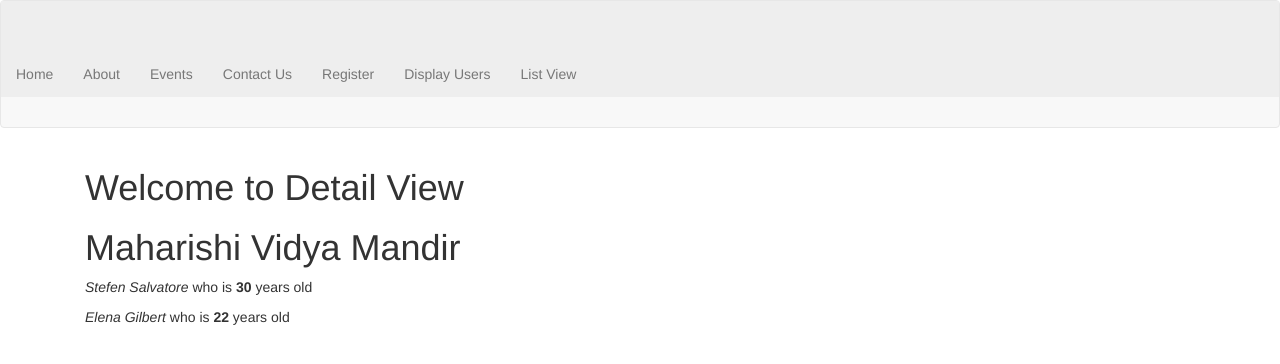
After one commit to avneesh2409/django-testing, a Django app: page /first_app/school_list/1/ in a window 1280 px wide. The commit adds this page. Shown: the top 364 px of the page. Run offline with Django 3.2, Linux system fonts and the light colour scheme; data comes from the database, SQL or seed files in the repository; both versions use the stored data as it was after the commit; some libraries are stand-ins or nearby versions.

Commit message:
class based view added and school and student model addedd

```diff
--- a/first_app/admin.py
+++ b/first_app/admin.py
@@ -1,4 +1,6 @@
 from django.contrib import admin
-from .models import RegisterModel
+from .models import *
 # Register your models here.
 admin.site.register(RegisterModel)
+admin.site.register(School)
+admin.site.register(Student)
--- a/first_app/models.py
+++ b/first_app/models.py
@@ -2,7 +2,26 @@ from django.db import models
 
 # Create your models here.
 
+
 class RegisterModel(models.Model):
-	FullName = models.CharField(max_length=100)
-	Password = models.CharField(max_length=100)
-	email = models.EmailField()
+    FullName = models.CharField(max_length=100)
+    Password = models.CharField(max_length=100)
+    email = models.EmailField()
+
+
+class School(models.Model):
+    name = models.CharField(max_length=100)
+    principal = models.CharField(max_length=100)
+    location = models.CharField(max_length=256)
+
+    def __str__(self):
+        return self.name
+
+
+class Student(models.Model):
+    name = models.CharField(max_length=100)
+    age = models.PositiveIntegerField()
+    school = models.ForeignKey(School, related_name="students")
+
+    def __str__(self):
+        return self.name
--- /dev/null
+++ b/first_app/template/detail.html
@@ -0,0 +1,13 @@
+{% extends 'index.html' %} {% block content %}
+<div class="col-md-12">
+  <h1>Welcome to Detail View</h1>
+  <h1>
+    {{school_detail.name}}
+  </h1>
+  {% for student in school_detail.students.all %}
+  <p>
+    <em>{{student.name}}</em> who is <strong>{{student.age}}</strong> years old
+  </p>
+  {% endfor %}
+</div>
+{% endblock %}
--- a/first_app/template/index.html
+++ b/first_app/template/index.html
@@ -2,6 +2,10 @@
 
 <html>
 <head>
+  <meta charset="UTF-8">
+  <meta name="viewport" content="width=device-width, initial-scale=1.0">
+  <meta http-equiv="X-UA-Compatible" content="ie=edge">
+
 <title>{{ title }}</title>
 <link rel="stylesheet" type="text/css" href={% static "css/bootstrap.min.css" %}>
 <script type="text/javascript" src={% static "js/bootstrap.min.js" %}></script>
@@ -11,16 +15,17 @@
  <nav class="navbar navbar-default sticky-top">
   <div class="jumbotron">
     <ul class="nav navbar-nav">
-      <li class="nav navbar-link"><a href="/first_app/home">Home</a></li>
+      <li class="nav navbar-link"><a href={% url 'first_app:home' %}>Home</a></li>
       <li class="nav navbar-link">
-        <a href="/first_app/about">About
+        <a href={% url 'first_app:about' %}>About
         </a>
       </li>
-      <li><a href="/first_app/event">Events</a></li>
-      <li><a href="/first_app/contact">Contact Us</a></li>
-    <li><a href="/first_app/register">Register</a></li>
-    <li><a href="/first_app/users">Display Users</a></li>
-    </ul>
+      <li><a href={% url 'first_app:event' %}>Events</a></li>
+      <li><a href={% url 'first_app:contact' %}>Contact Us</a></li>
+    <li><a href={% url 'first_app:register' %}>Register</a></li>
+    <li><a href={% url 'first_app:users' %}>Display Users</a></li>
+    <li><a href={% url 'first_app:school_list' %}>List View</a></li>
+  </ul>
 
 
   </div>
--- a/first_app/urls.py
+++ b/first_app/urls.py
@@ -2,13 +2,17 @@ from django.conf.urls import url
 from .views import *
 
 
+app_name = "first_app"
 
 urlpatterns = [
-    url('^$', index , name= "index"),
-    url('^home/',home,name = "home"),
-    url('^about/',about,name="about"),
-    url('^event/',event,name="event"),
-    url('^contact/',contact,name="contact"),
-    url('^register/',register,name="register"),
-    url('^users/',users,name="users"),
+    url('^school_list/(?P<pk>[-\w]+)/$',
+        StudentDetailView.as_view(), name='detail'),
+    url('^school_list/', SchoolListView.as_view(), name="school_list"),
+    url('^$', index, name="index"),
+    url('^home/', home, name="home"),
+    url('^about/', about, name="about"),
+    url('^event/', event, name="event"),
+    url('^contact/', contact, name="contact"),
+    url('^register/', register, name="register"),
+    url('^users/', users, name="users"),
 ]
--- a/first_app/views.py
+++ b/first_app/views.py
@@ -1,41 +1,60 @@
 from django.shortcuts import render
 from .forms import RegisterForm
-from .models import RegisterModel
+from .models import RegisterModel, School
+from django.views.generic import ListView, DetailView
 from django.http import HttpResponseRedirect
 # Create your views here.
 
 
+class SchoolListView(ListView):
+    model = School
+    template_name = 'school_list.html'
+
+
+class StudentDetailView(DetailView):
+    context_object_name = 'school_detail'
+    model = School
+    template_name = 'detail.html'
+
+
 def index(request):
-	title = "My First Web App"
-	return render(request,'index.html',{'title':title})
+    title = "My First Web App"
+    return render(request, 'index.html', {'title': title})
+
 
 def home(request):
-	title = "home"
-	return render(request,'home.html',{'title':title})
+    title = "home"
+    return render(request, 'home.html', {'title': title})
+
+
 def about(request):
-	title = "about"
-	return render(request,'about.html',{'title':title})
+    title = "about"
+    return render(request, 'about.html', {'title': title})
+
 
 def event(request):
-	title = "event"
-	return render(request,'event.html',{'title':title})
+    title = "event"
+    return render(request, 'event.html', {'title': title})
+
 
 def contact(request):
-	title = "contact"
-	return render(request,'contact.html',{'title':title})
+    title = "contact"
+    return render(request, 'contact.html', {'title': title})
+
 
 def register(request):
-	forms = RegisterForm()
-	title = "register here"
-	if request.method == 'POST':
-		forms = RegisterForm(request.POST)
-		if forms.is_valid():
-			forms.save(commit=True)
-			return HttpResponseRedirect('/first_app')
-		else:
-			print("invalid form")
-	return render(request,'register.html',{'title':title,'form':forms})
+    forms = RegisterForm()
+    title = "register here"
+    if request.method == 'POST':
+        forms = RegisterForm(request.POST)
+        if forms.is_valid():
+            forms.save(commit=True)
+            return HttpResponseRedirect('/first_app')
+        else:
+            print("invalid form")
+    return render(request, 'register.html', {'title': title, 'form': forms})
+
 
 def users(request):
-	users = RegisterModel.objects.all()
-	return render(request,'users.html',{'users':users,'title':'show users'})
+    users = RegisterModel.objects.all()
+    return render(request, 'users.html', {'users': users, 'title': 'show users'})
```
Also changed, not shown: first_app/template/school_list.html (added, +11 -0 lines), db.sqlite3, first_app/migrations/0002_school_student.py (added).
